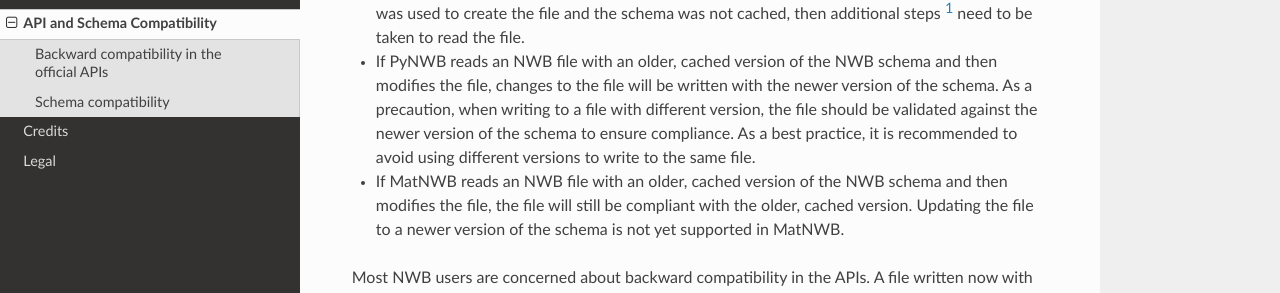
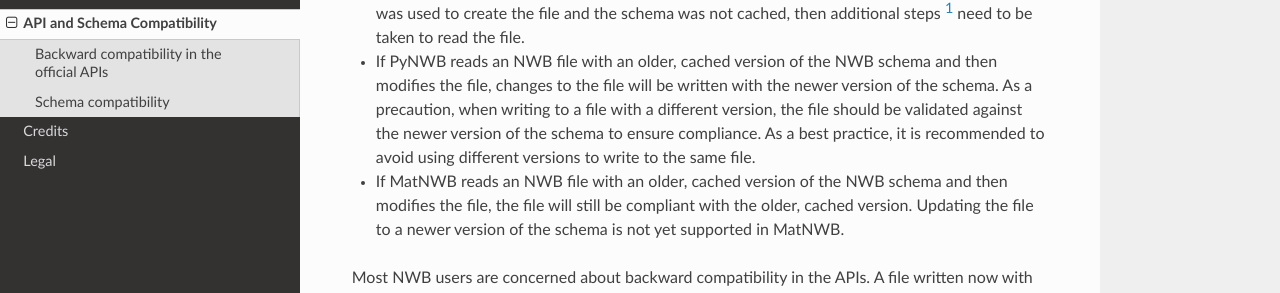
Before and after one commit to NeurodataWithoutBorders/nwb-schema, a Sphinx documentation site: the page built from docs/format/source/compatibility.rst, in a window 1280 px wide and 900 px high. Shown: the part 406-699 px from the top of the window. Built offline with Sphinx 7.4.7 and the Read the Docs theme 2.0.0, drawn with Linux system fonts in a browser that asks for light colours.

```diff
--- a/docs/format/source/compatibility.rst
+++ b/docs/format/source/compatibility.rst
@@ -13,7 +13,7 @@ APIs can read and validate any NWB file compliant with NWB schema 2.0 and later.
   create the file and the schema was not cached, then additional steps [#f1]_ need to be taken to read the file.
 - If PyNWB reads an NWB file with an older, cached version of the NWB schema and then modifies the file,
   changes to the file will be written with the newer version of the schema. As a precaution, when writing to
-  a file with different version, the file should be validated against the newer version of the schema to ensure
+  a file with a different version, the file should be validated against the newer version of the schema to ensure
   compliance. As a best practice, it is recommended to avoid using different versions to write to the same file.
 - If MatNWB reads an NWB file with an older, cached version of the NWB schema and then modifies the file, the file
   will still be compliant with the older, cached version. Updating the file to a newer version of the schema is
```
